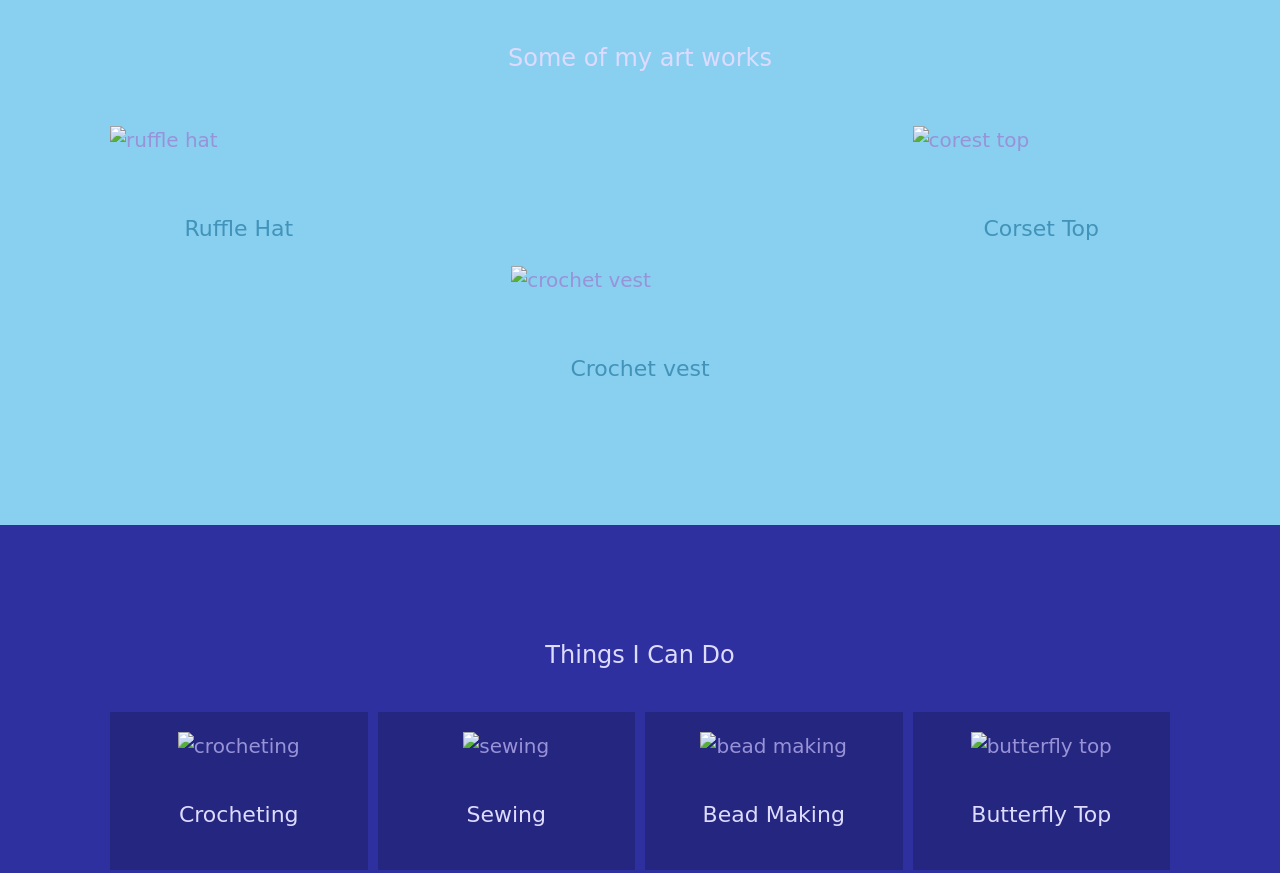
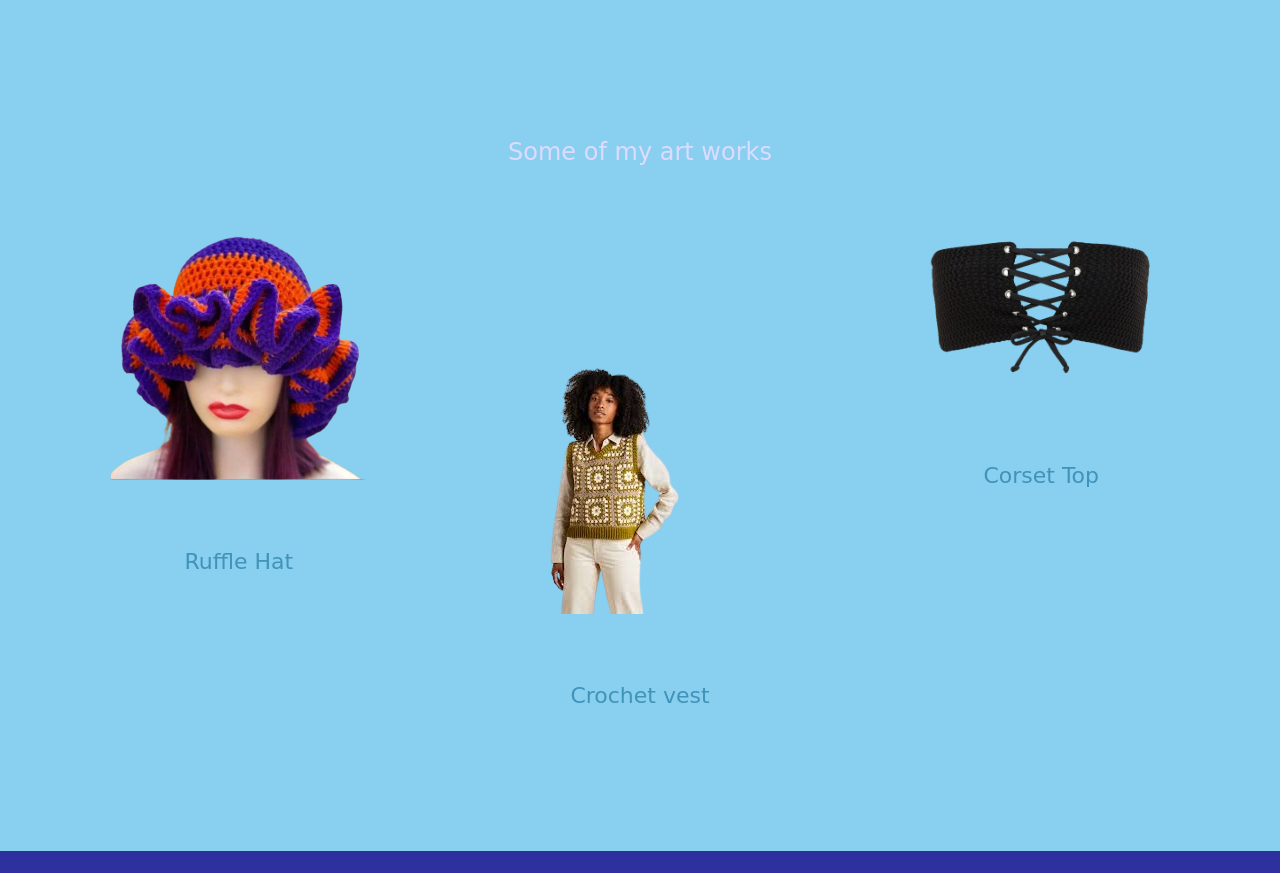
Before and after one commit to popcorn150/Crochet-Artist.github.io, a plain HTML site: page index.html in a window 1280 px wide. Shown: the part 600-1473 px from the top of the page. Drawn offline with Linux system fonts and the light colour scheme; files whose address does not match are found by name; a web font is replaced by a local one.

Commit message:
Update index.html
...

```diff
--- a/index.html
+++ b/index.html
@@ -6,7 +6,7 @@
     <meta name="viewport" content="width=device-width, initial-scale=1.0">
     <meta http-equiv="X-UA-Compatible" content="ie=edge">
     <link rel="stylesheet" href="styles.css">
-    <link rel="icon" type="image/x-icon" href="assets/favicon.ico">
+    <link rel="icon" type="image/x-icon" href="favicon.ico">
     <title>The Crochet Artist</title>
 </head>
 
@@ -30,22 +30,22 @@
             </h2>
         </div>
         <div class="welcome-img">
-            <img src="assets/Yarn.png" alt="Crochet Ball">
+            <img src="Yarn.png" alt="Crochet Ball">
         </div>
     </section>
     <section id="portfolio">
         <h3>Some of my art works</h3>
         <div class="grid projects">
             <a href="#">
-                <img src="assets/RuffleHat.png" alt="ruffle hat">
+                <img src="RuffleHat.png" alt="ruffle hat">
                 <h4>Ruffle Hat</h4>
             </a>
             <a href="#">
-                <img src="assets/C-vest.png" alt="crochet vest">
+                <img src="C-vest.png" alt="crochet vest">
                 <h4>Crochet vest</h4>
             </a>
             <a href="#">
-                <img src="assets/C-top.png" alt="corest top">
+                <img src="C-top.png" alt="corest top">
                 <h4>Corset Top</h4>
             </a>
         </div>
@@ -54,19 +54,19 @@
         <h3>Things I Can Do</h3>
         <ul class="grid">
             <li>
-                <img src="assets/crocheting.jpg" alt="crocheting" style="width: 100%; height: 50%;">
+                <img src="crocheting.jpg" alt="crocheting" style="width: 100%; height: 50%;">
                 <h4>Crocheting</h4>
             </li>
             <li>
-                <img src="assets/sewing.png" alt="sewing" style="width: 100%; height: 50%;">
+                <img src="sewing.png" alt="sewing" style="width: 100%; height: 50%;">
                 <h4>Sewing</h4>
             </li>
             <li>
-                <img src="assets/bead-making.png" alt="bead making" style="width: 100%; height: 50%;">
+                <img src="bead-making.png" alt="bead making" style="width: 100%; height: 50%;">
                 <h4>Bead Making</h4>
             </li>
             <li>
-                <img src="assets/butterfly-top.png" alt="butterfly top" style="width: 100%; height: 50%;">
+                <img src="butterfly-top.png" alt="butterfly top" style="width: 100%; height: 50%;">
                 <h4>Butterfly Top</h4>
             </li>
         </ul>
```
